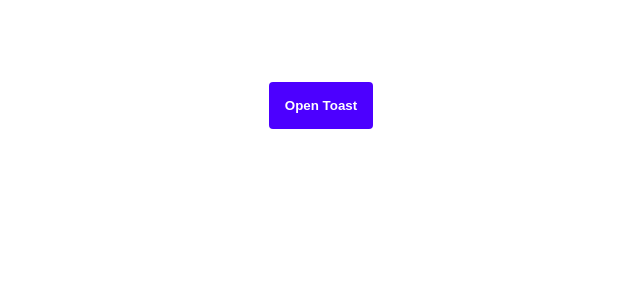
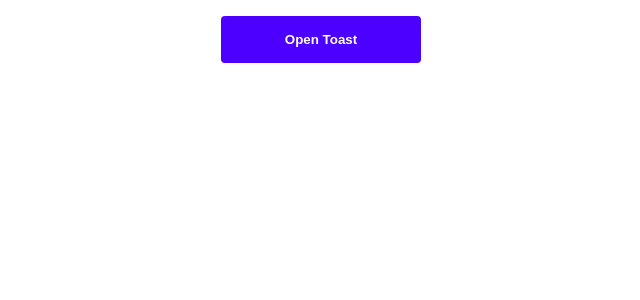
Before and after one commit to CobyBoy/Toasts-Notifications, an Angular app: page / in a window 1280 px wide. Shown: the top 300 px of the page, without its empty margins (319-959 px from the left). Built offline with nearby package versions, Linux system fonts and the light colour scheme.

Commit message:
Remove global styles for button to the component

```diff
--- a/src/app/app.component.scss
+++ b/src/app/app.component.scss
@@ -2,19 +2,33 @@
    font-family: -apple-system, BlinkMacSystemFont, "Segoe UI", Roboto, Helvetica, Arial, sans-serif, "Apple Color Emoji", "Segoe UI Emoji", "Segoe UI Symbol";
    font-size: 14px;
    color: #333;
+   display: block;
    box-sizing: border-box;
    -webkit-font-smoothing: antialiased;
    -moz-osx-font-smoothing: grayscale;
    width: 100%;
-   height: 100%;
+   height: 100vh
  }
 
 
  .content {
    display: flex;
-   margin: 82px auto 32px;
+   height: inherit;
    padding: 0 16px;
-   max-width: 960px;
    flex-direction: column;
    align-items: center;
  }
+ button {
+  border: none;
+  border-radius: 4px;
+  background-color: rgb(76, 0, 255);
+  color: white;
+  font-weight: 700;
+  margin: 1rem;
+  width: 200px;
+  padding: 1rem;
+  &:hover {
+    cursor: pointer;
+    opacity: 0.85;
+  }
+}
--- a/src/styles.scss
+++ b/src/styles.scss
@@ -7,16 +7,3 @@ body{
   height: 100%;
   min-height: 100vh;
 }
-
-button {
-  border: none;
-  border-radius: 4px;
-  background-color: rgb(76, 0, 255);
-  color: white;
-  font-weight: 700;
-  padding: 1rem;
-  &:hover {
-    cursor: pointer;
-    opacity: 0.85;
-  }
-}
```
